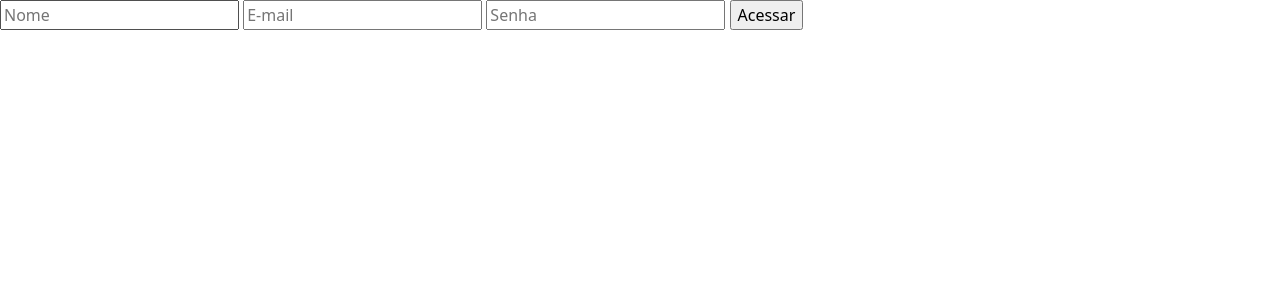
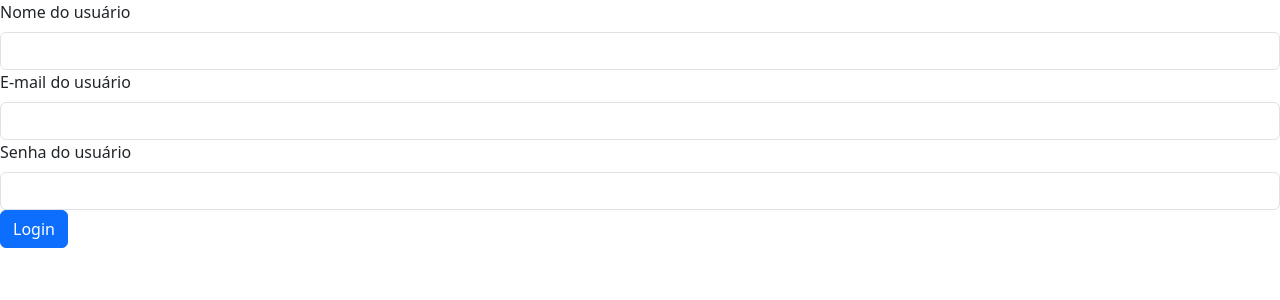
Before and after one commit to Alysson93/jogoteca, a Flask app: page /login in a window 1280 px wide. Shown: the top 300 px of the page. Run offline with Flask 3, Linux system fonts and the light colour scheme; some libraries are stand-ins or nearby versions.

Commit message:
form validators

```diff
--- a/helpers.py
+++ b/helpers.py
@@ -1,13 +1,20 @@
 import os
 from jogoteca import app
 from flask_wtf import FlaskForm
-from wtforms import StringField, validators, SubmitField
+from wtforms import StringField, validators, SubmitField, PasswordField
 
 class FormJogo(FlaskForm):
     nome = StringField('Nome do jogo', [validators.data_required(), validators.length(min=1, max=50)])
     categoria = StringField('Categoria do jogo', [validators.data_required(), validators.length(min=1, max=40)])
     console = StringField('Console do jogo', [validators.data_required(), validators.length(min=1, max=20)])
     salvar = SubmitField('Salvar')
+
+class FormUsuario(FlaskForm):
+    nome = StringField('Nome do usuário', [validators.data_required(), validators.length(min=1, max=100)])
+    email = StringField('E-mail do usuário', [validators.data_required(), validators.length(min=1, max=50)])
+    senha = PasswordField('Senha do usuário', [validators.data_required(), validators.length(min=1, max=250)])
+    login = SubmitField('Login')
+
 
 def recupera_imagem(id):
     for nome_arquivo in os.listdir(app.config['UPLOAD_PATH']):
--- a/jogoteca.py
+++ b/jogoteca.py
@@ -1,10 +1,12 @@
 from flask import Flask
 from flask_sqlalchemy import SQLAlchemy
+from flask_wtf.csrf import CSRFProtect
 
 app = Flask(__name__)
 app.config.from_pyfile('config.py')
 
 db = SQLAlchemy(app)
+csrf = CSRFProtect(app)
 
 from routes import *
 
--- a/routes.py
+++ b/routes.py
@@ -2,7 +2,7 @@ from flask import send_from_directory, render_template, request, redirect, sessi
 from jogoteca import app, db
 from models import Usuarios, Jogos
 from config import UPLOAD_PATH
-from helpers import recupera_imagem, deleta_arquivo, FormJogo
+from helpers import recupera_imagem, deleta_arquivo, FormJogo, FormUsuario
 import time
 
 @app.route('/')
@@ -60,8 +60,11 @@ def editar(id: int):
         flash(f'Jogo editado com sucesso.', 'success')
         return redirect('/')
     else:
-        form = FormJogo(request.form)
-        return render_template('editar.html', jogo=jogo, capa_jogo=capa_jogo, form=form)
+        form = FormJogo()
+        form.nome.data = jogo.nome
+        form.categoria.data = jogo.categoria
+        form.console.data = jogo.console
+        return render_template('editar.html', capa_jogo=capa_jogo, form=form)
 
 
 @app.route('/deletar/<int:id>', methods=['POST'])
@@ -84,9 +87,12 @@ def login():
     if 'usuario_logado' in session and session['usuario_logado'] != None:
         return redirect('/')
     if request.method == 'POST':
-        email = request.form['email']
+        form = FormUsuario(request.form)
+        if not form.validate_on_submit():
+            return redirect('/login')
+        email = form.email.data
         usuario = Usuarios.query.filter_by(email=email).first()
-        if usuario and request.form['senha'] == usuario.senha:
+        if usuario and form.senha.data == usuario.senha:
             session['usuario_logado'] = request.form['nome']
             name = session['usuario_logado']
             flash(f'Usuário {name} logado com sucesso.', 'success')
@@ -95,7 +101,8 @@ def login():
             flash('Usuário não logado', 'danger')
             return redirect('/login')
     else:
-        return render_template('login.html')
+        form = FormUsuario()
+        return render_template('login.html', form=form)
 
 
 @app.route('/logout')
--- a/templates/login.html
+++ b/templates/login.html
@@ -2,9 +2,13 @@
 
 {% block body %}
     <form method="post" action="">
-        <input type="text" name="nome" placeholder="Nome" required>
-        <input type="email" name="email" placeholder="E-mail" required>
-        <input type="password" name="senha" placeholder="Senha" required>
-        <input type="submit" value="Acessar">
+        {{ form.csrf_token() }}
+        {{ form.nome.label(class='form-label') }}
+        {{ form.nome(class='form-control') }}
+        {{ form.email.label(class='form-label') }}
+        {{ form.email(class='form-control') }}
+        {{ form.senha.label(class='form-label') }}
+        {{ form.senha(class='form-control') }}
+        {{ form.login(class='btn btn-primary') }}
     </form>
 {% endblock body %}
--- a/templates/novo.html
+++ b/templates/novo.html
@@ -2,6 +2,7 @@
 
 {% block body %}
     <form method="post" action="" enctype="multipart/form-data">
+        {{ form.csrf_token() }}
         <figure>
             <img width="50" height="50" src="{{url_for('imagem', nome_arquivo='capa_default.jpg')}}">
             <figcaption>
```
Also changed, not shown: templates/editar.html (+8 -4 lines), uploads/capa_1-1742408829.5196652.jpg (deleted), uploads/capa_1-1743082173.1918733.jpg (added).
